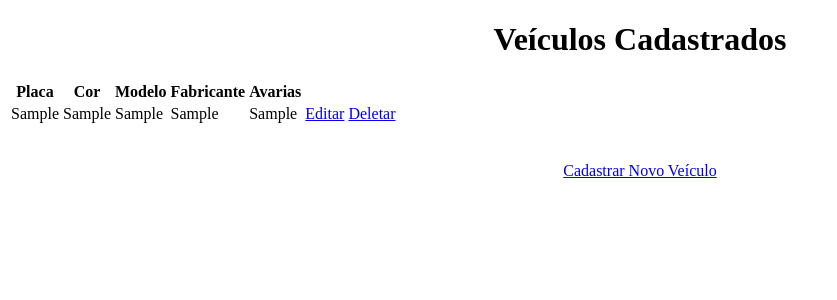
After one commit to tbgdmelo/projetoibd, a Django app: page /show_all_veic in a window 1280 px wide. The commit adds this page. Shown: the top 300 px of the page, without its empty margins (0-837 px from the left). Run offline with Django 3.2, Linux system fonts and the light colour scheme; tables that the repository leaves empty hold one stand-in row (values such as "Sample post").

Commit message:
WIP CRUD Veiculos

```diff
--- a/backend/applavajato/forms.py
+++ b/backend/applavajato/forms.py
@@ -15,3 +15,8 @@ class ServicoForm(forms.ModelForm):
     class Meta:
         model = Servico
         fields = "__all__"
+
+class VeiculoForm(forms.ModelForm):
+    class Meta:
+        model = Veiculo
+        fields = "__all__"
--- a/backend/applavajato/models.py
+++ b/backend/applavajato/models.py
@@ -129,3 +129,6 @@ class Veiculo(models.Model):
    modelo = models.CharField(max_length=30)
    fabricante = models.CharField(max_length=15)
    avarias = models.CharField(max_length=400, blank=True, null=True)
+
+   class Meta:
+      db_table = 'veiculo'
--- /dev/null
+++ b/backend/applavajato/templates/applavajato/show_all_veiculos.html
@@ -0,0 +1,41 @@
+<!DOCTYPE html>
+<html lang="en">
+<head>
+    <meta charset="UTF-8">
+    <meta name="viewport" content="width=device-width, initial-scale=1.0">
+    <meta http-equiv="X-UA-Compatible" content="ie=edge">
+    <title>Veículos Cadastrados</title>
+</head>
+<center><h1>Veículos Cadastrados</h1></center>
+<body>
+    <table>
+        <thead>
+            <tr>
+                <th>Placa</th>
+                <th>Cor</th>
+                <th>Modelo</th>
+                <th>Fabricante</th>
+                <th>Avarias</th>
+            </tr>
+        </thead>
+        <tbody>
+            {% for veiculo in veiculos %}
+            <tr>
+                <td>{{ veiculo.placa }}</td>
+                <td>{{ veiculo.cor }}</td>
+                <td>{{ veiculo.modelo }}</td>
+                <td>{{ veiculo.fabricante }}</td>
+                <td>{{ veiculo.avarias }}</td>
+                <td>
+                    <a href="/edit_veic/{{ veiculo.placa }}">Editar</a>
+                    <a href="/delete_veic/{{ veiculo.placa }}">Deletar</a>
+                </td>
+            </tr>
+            {% endfor %}
+        </tbody>
+    </table>
+    <br>
+    <br>
+    <center><a href='/cadastro_veic'>Cadastrar Novo Veículo</a></center>
+</body>
+</html>
--- /dev/null
+++ b/backend/applavajato/templates/applavajato/show_veiculo.html
@@ -0,0 +1 @@
+it works!
--- a/backend/applavajato/urls.py
+++ b/backend/applavajato/urls.py
@@ -20,7 +20,12 @@ urlpatterns = [
     path('show_serv/<int:id_servico>', views.show_serv, name='mostrar_um_servico'),
     path('edit_serv/<int:id_servico>', views.edit_serv, name='editar_servico'),
     path('update_serv/<int:id_servico>', views.update_serv, name='atualizar_servico'),
-    path('delete_serv/<int:id_servico>', views.delete_serv, name='deletar_servico')
+    path('delete_serv/<int:id_servico>', views.delete_serv, name='deletar_servico'),
 
+    path('show_all_veic', views.show_all_veic, name='mostrar_veiculos'),
+    path('show_veic/<str:placa>', views.show_veic, name='mostrar_um_veiculo'),
+    path('edit_veic/<str:placa>', views.edit_veic, name='editar_veiculo'),
+    path('update_veic/<str:placa>', views.update_veic, name='atualizar_veiculo'),
+    path('delete_veic/<str:placa>', views.delete_veic, name='deletar_veiculo')
 
 ]
--- a/backend/applavajato/views.py
+++ b/backend/applavajato/views.py
@@ -16,7 +16,17 @@ def cadastro_cli(request):
     return render(request, 'applavajato/add_cliente.html',{})
 
 def cadastro_veic(request):
-    return render(request, 'applavajato/add_veiculo.html', {})
+    if request.method == "POST":
+        form = VeiculoForm(request.POST)
+        if form.is_valid():
+            try:
+                form.save()
+                return redirect('/show_all_veic')
+            except:
+                pass
+    else:
+        form = VeiculoForm()
+    return render(request, 'applavajato/add_veiculo.html', {'form':form})
 
 def select_report(request):
     return render(request, 'applavajato/select_relatorio.html', {})
@@ -94,8 +104,8 @@ def update_serv(request, id_servico):
     if request.method == "POST":
         form = ServicoForm (request.POST, instance=servico)
         if form.is_valid():
-            funcionario = form.save(commit=False)
-            funcionario.save()
+            servico = form.save(commit=False)
+            servico.save()
             return redirect('/show_all_serv')
     return render(request, 'applavajato/edit_servico.html', {'servico': servico})
 
@@ -103,3 +113,30 @@ def delete_serv(request, id_servico):
     servico = Servico.objects.get(id_servico=id_servico)
     servico.delete()
     return redirect('/show_all_serv')
+
+def show_all_veic(request):
+    veiculos = Veiculo.objects.all()
+    return render(request, 'applavajato/show_all_veiculos.html', {'veiculos':veiculos})
+
+def show_veic(request, placa):
+    veiculo = Veiculo.objects.get(placa=placa)
+    return render(request, 'applavajato/show_veiculo.html', {'veiculo': veiculo})
+
+def edit_veic(request, placa):
+    veiculo = Veiculo.objects.get(placa=placa)
+    return render(request, 'applavajato/edit_veiculo.html', {'veiculo': veiculo})
+
+def update_veic(request, placa):
+    veiculo = Veiculo.objects.get(placa=placa)
+    if request.method == "POST":
+        form = VeiculoForm (request.POST, instance=veiculo)
+        if form.is_valid():
+            veiculo = form.save(commit=False)
+            veiculo.save()
+            return redirect('/show_all_veic')
+    return render(request, 'applavajato/edit_veiculo.html', {'veiculo': veiculo})
+
+def delete_veic(request, placa):
+    veiculo = Veiculo.objects.get(placa=placa)
+    veiculo.delete()
+    return redirect('/show_all_veic')
```
Also changed, not shown: backend/applavajato/templates/applavajato/add_veiculo.html (+13 -50 lines), backend/applavajato/templates/applavajato/edit_veiculo.html (added, +64 -0 lines).
